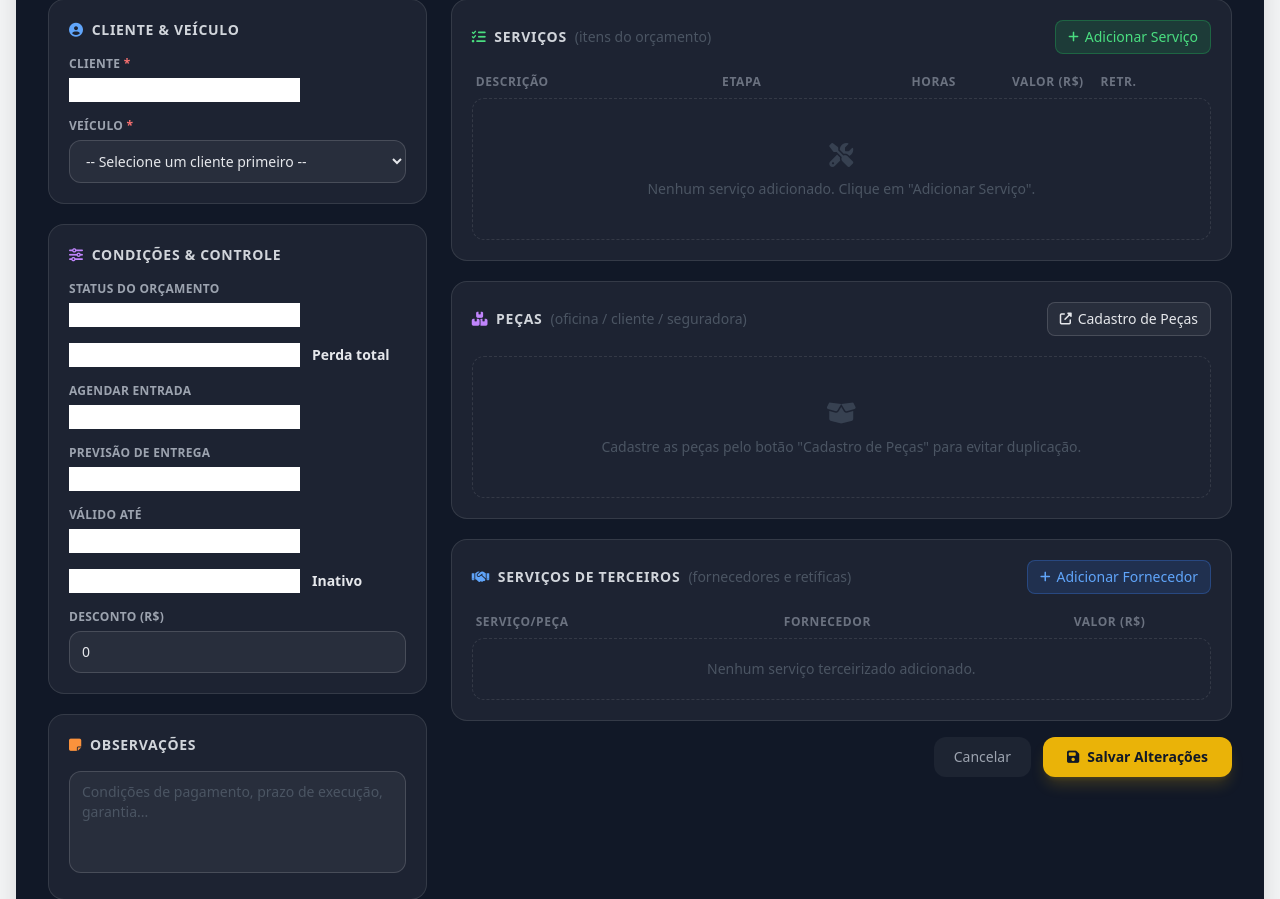
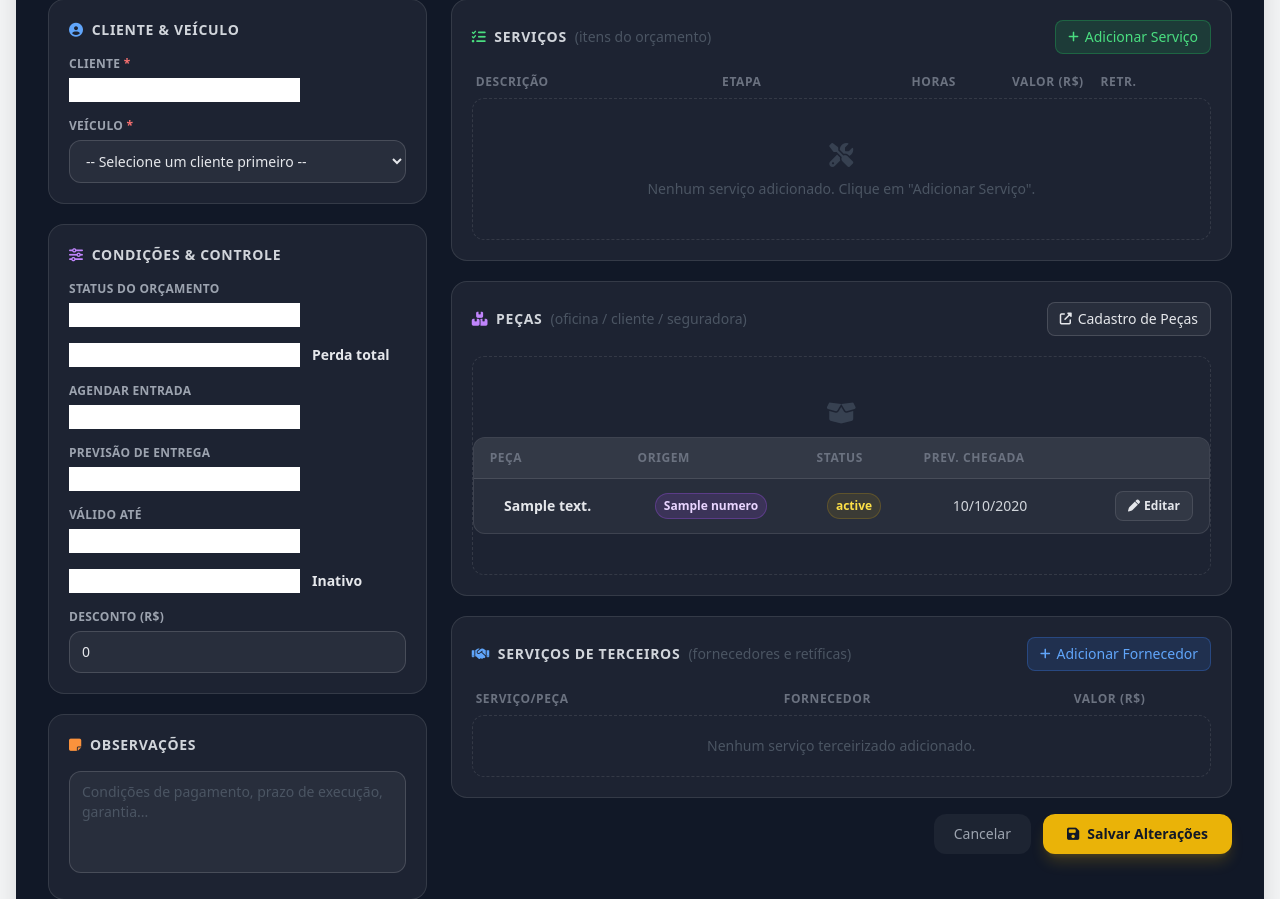
Before and after one commit to barbosaoeas/ofi7-v-nova, a Django app: template templates/orcamentos/orcamento_form.html in a window 1280 px wide. Shown: the part 201-1100 px from the top of the page. Run offline with Django 4.2, Linux system fonts and the light colour scheme; the template is opened without the code that fills it: most values are stand-ins (such as "Sample title", 1, 10 or a date in 2020); grey boxes marked "Sample" are stand-in pictures; form fields are guessed from the names that the template uses; some libraries are stand-ins or nearby versions.

Commit message:
cad de peçasd rev1

```diff
--- a/templates/orcamentos/orcamento_form.html
+++ b/templates/orcamentos/orcamento_form.html
@@ -422,7 +422,63 @@
           </div>
           <div class="py-10 text-center text-gray-600 text-sm border border-dashed border-white/10 rounded-xl mt-2">
             <i class="fas fa-box-open text-2xl mb-2 block text-gray-700"></i>
-            Cadastre as peças pelo botão "Cadastro de Peças" para evitar duplicação.
+            {% if pecas_vinculadas %}
+              <div class="overflow-x-auto rounded-xl border border-white/10 bg-white/5">
+                <table class="w-full text-sm">
+                  <thead class="bg-white/5 border-b border-white/10">
+                    <tr class="text-left text-xs text-gray-500 uppercase tracking-wider font-semibold">
+                      <th class="px-4 py-3">Peça</th>
+                      <th class="px-4 py-3">Origem</th>
+                      <th class="px-4 py-3">Status</th>
+                      <th class="px-4 py-3">Prev. Chegada</th>
+                      <th class="px-4 py-3"></th>
+                    </tr>
+                  </thead>
+                  <tbody class="divide-y divide-white/10">
+                    {% for p in pecas_vinculadas %}
+                    <tr class="hover:bg-white/5 transition">
+                      <td class="px-4 py-3 text-gray-200 font-semibold">{{ p.descricao }}</td>
+                      <td class="px-4 py-3">
+                        {% if p.aditivo %}
+                          <span class="inline-flex items-center gap-1 text-xs font-bold px-2 py-1 rounded-full bg-purple-500/15 text-purple-200 border border-purple-500/30">
+                            {{ p.aditivo.numero }}
+                          </span>
+                        {% else %}
+                          <span class="text-xs text-gray-500 font-semibold">Orçamento</span>
+                        {% endif %}
+                      </td>
+                      <td class="px-4 py-3">
+                        <span class="inline-flex items-center gap-1 text-xs font-bold px-2 py-1 rounded-full border
+                          {% if p.status == 'recebida' %}bg-green-500/10 text-green-300 border-green-500/20
+                          {% elif p.status == 'atrasada' %}bg-red-500/10 text-red-300 border-red-500/20
+                          {% elif p.status == 'comprada' %}bg-blue-500/10 text-blue-300 border-blue-500/20
+                          {% elif p.status == 'falta_comprar' or p.status == 'solicitada' %}bg-yellow-500/10 text-yellow-300 border-yellow-500/20
+                          {% else %}bg-white/5 text-gray-300 border-white/10{% endif %}">
+                          {{ p.get_status_display }}
+                        </span>
+                      </td>
+                      <td class="px-4 py-3 text-gray-300 font-medium">
+                        {% if p.prazo_chegada %}
+                          {{ p.prazo_chegada|date:"d/m/Y" }}
+                        {% else %}
+                          —
+                        {% endif %}
+                      </td>
+                      <td class="px-4 py-3 text-right">
+                        <a href="{% url 'pecas:update' p.pk %}?next={{ request.get_full_path|urlencode }}"
+                           target="_blank"
+                           class="text-xs font-semibold px-3 py-1.5 rounded-lg bg-white/5 hover:bg-white/10 text-gray-200 border border-white/10 transition inline-flex items-center">
+                          <i class="fas fa-pen mr-1"></i> Editar
+                        </a>
+                      </td>
+                    </tr>
+                    {% endfor %}
+                  </tbody>
+                </table>
+              </div>
+            {% else %}
+              Cadastre as peças pelo botão "Cadastro de Peças" para evitar duplicação.
+            {% endif %}
           </div>
 
         </div><!-- end card peças -->
```
Also changed, not shown: apps/orcamentos/views_crud.py (+23 -0 lines).
